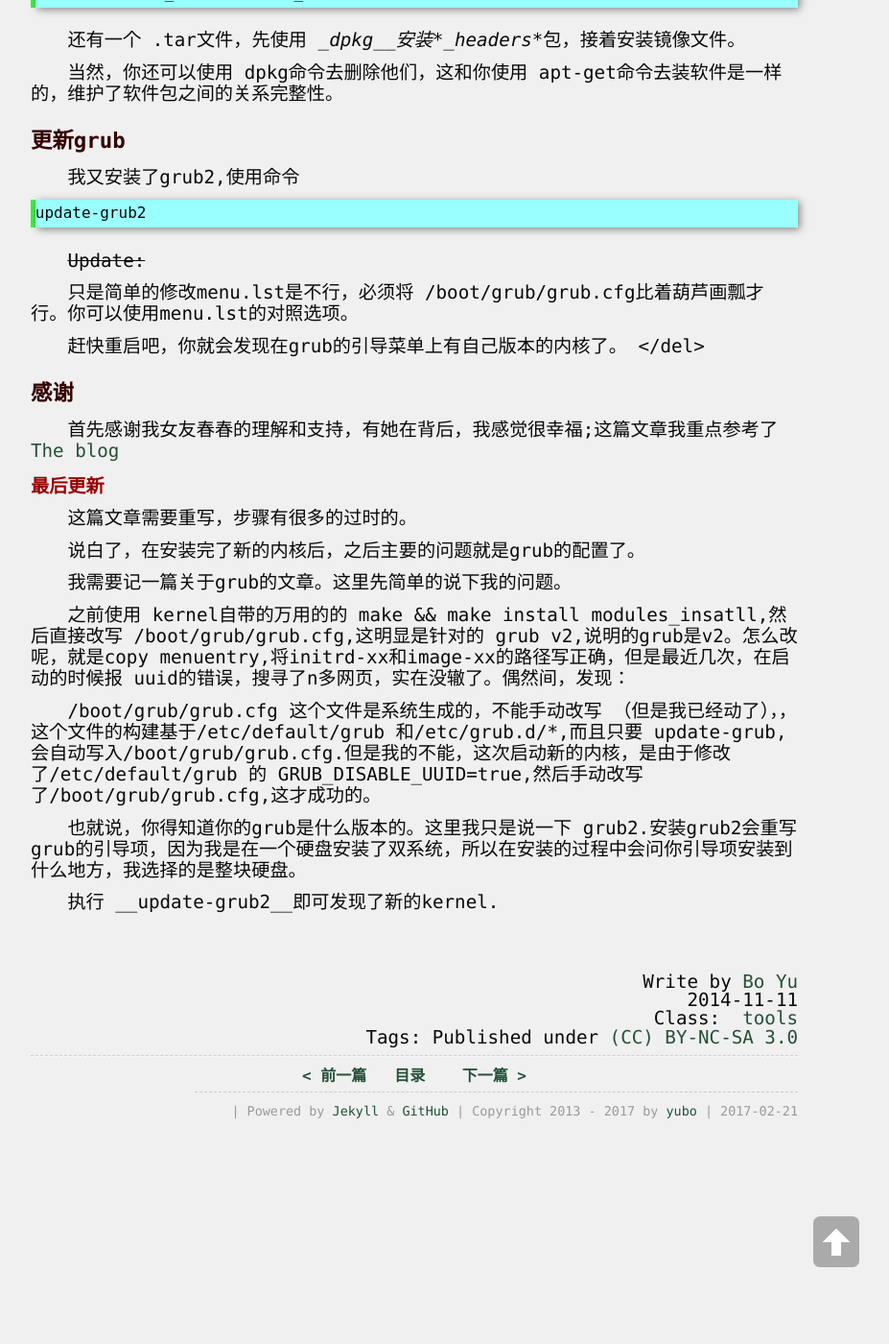
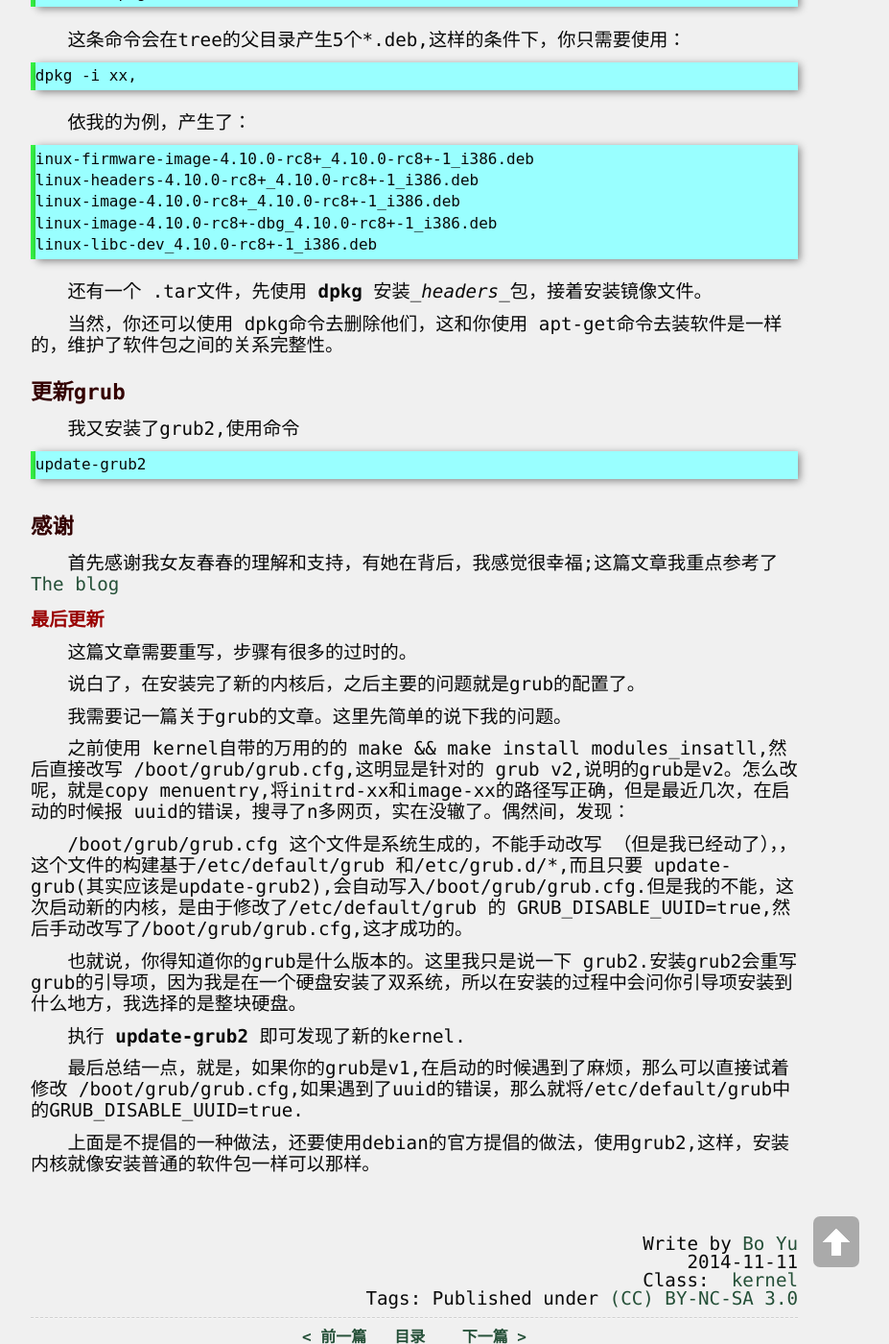
Before and after one commit to yuzibo/yuzibo.github.io, a Jekyll site: the page built from _posts/2014-11-11-DebianBuildKernel.md, in a window 1280 px wide and 1400 px high, scrolled down 3755 px. Shown: the whole window at 96% size, without its empty margins (208-1135 px from the left). Built offline with Jekyll 4.4.1, drawn with Linux system fonts in a browser that asks for light colours; comment, search, counter and statistics services are not loaded; some of the changed text lies outside the part shown.

````diff
--- a/_posts/2014-11-11-DebianBuildKernel.md
+++ b/_posts/2014-11-11-DebianBuildKernel.md
@@ -1,7 +1,7 @@
 ---
 layout: article
 title: "Debian编译linux内核"
-category: tools
+category: kernel
 ---
 
 # 终于成功一次了
@@ -76,7 +76,13 @@
 
 ## 再更新,请参阅下面的make dep-pkg
 
-<del>
+===================================
+===================================
+舍不得del，但是这段真的没有多大的用处
+===================================
+===================================
+
+
 现在，在我的机子上，上面的方法已经不好使了。我重新按照原来的方法在安装新的 kernel
 我们有必要讲讲make-kpkg与fakeroot这两个软件包，前者是可以自动替换
 
@@ -105,7 +111,12 @@
 
 直观上我们可以理解生成目标文件initrd.img-3.2.64.141111,我们做的所有工作你最后在/boot目录下会发现的。
 
-</del>
+
+===================================
+===================================
+舍不得del，但是这段真的没有多大的用处
+===================================
+===================================
 
 # make deb-pkg
 
@@ -132,7 +143,7 @@
 linux-libc-dev_4.10.0-rc8+-1_i386.deb
 ```
 
-还有一个 .tar文件，先使用 __dpkg__安装*_headers_*包，接着安装镜像文件。
+还有一个 .tar文件，先使用 __dpkg__ 安装*_headers_*包，接着安装镜像文件。
 
 当然，你还可以使用 dpkg命令去删除他们，这和你使用 apt-get命令去装软件是一样的，维护了软件包之间的关系完整性。
 
@@ -143,13 +154,6 @@
 
 	update-grub2
 
-<del>
-Update:
-
-只是简单的修改menu.lst是不行，必须将 /boot/grub/grub.cfg比着葫芦画瓢才行。你可以使用menu.lst的对照选项。
-
-赶快重启吧，你就会发现在grub的引导菜单上有自己版本的内核了。
-</del>
 
 ## 感谢
 首先感谢我女友春春的理解和支持，有她在背后，我感觉很幸福;这篇文章我重点参考了[The blog](http://www.blog.csdn.mylxiaoyi/article/details/1499397)
@@ -164,9 +168,13 @@
 
 之前使用 kernel自带的万用的的 make && make install modules_insatll,然后直接改写 /boot/grub/grub.cfg,这明显是针对的 grub v2,说明的grub是v2。怎么改呢，就是copy  menuentry,将initrd-xx和image-xx的路径写正确，但是最近几次，在启动的时候报 uuid的错误，搜寻了n多网页，实在没辙了。偶然间，发现：
 
-/boot/grub/grub.cfg 这个文件是系统生成的，不能手动改写 （但是我已经动了），，这个文件的构建基于/etc/default/grub 和/etc/grub.d/*,而且只要 update-grub,会自动写入/boot/grub/grub.cfg.但是我的不能，这次启动新的内核，是由于修改了/etc/default/grub 的 GRUB_DISABLE_UUID=true,然后手动改写了/boot/grub/grub.cfg,这才成功的。
+/boot/grub/grub.cfg 这个文件是系统生成的，不能手动改写 （但是我已经动了），，这个文件的构建基于/etc/default/grub 和/etc/grub.d/*,而且只要 update-grub(其实应该是update-grub2),会自动写入/boot/grub/grub.cfg.但是我的不能，这次启动新的内核，是由于修改了/etc/default/grub 的 GRUB_DISABLE_UUID=true,然后手动改写了/boot/grub/grub.cfg,这才成功的。
 
 也就说，你得知道你的grub是什么版本的。这里我只是说一下 grub2.安装grub2会重写
 grub的引导项，因为我是在一个硬盘安装了双系统，所以在安装的过程中会问你引导项安装到什么地方，我选择的是整块硬盘。
 
-执行 __update-grub2__即可发现了新的kernel.
+执行 __update-grub2__ 即可发现了新的kernel.
+
+最后总结一点，就是，如果你的grub是v1,在启动的时候遇到了麻烦，那么可以直接试着修改   /boot/grub/grub.cfg,如果遇到了uuid的错误，那么就将/etc/default/grub中的GRUB_DISABLE_UUID=true.
+
+上面是不提倡的一种做法，还要使用debian的官方提倡的做法，使用grub2,这样，安装内核就像安装普通的软件包一样可以那样。
````
Also changed, not shown: _posts/2016-08-14-debian_command.md (+6 -0 lines), _posts/2016-08-15-auto_upload_image_and_text_return_url.md (added, +39 -0 lines).
